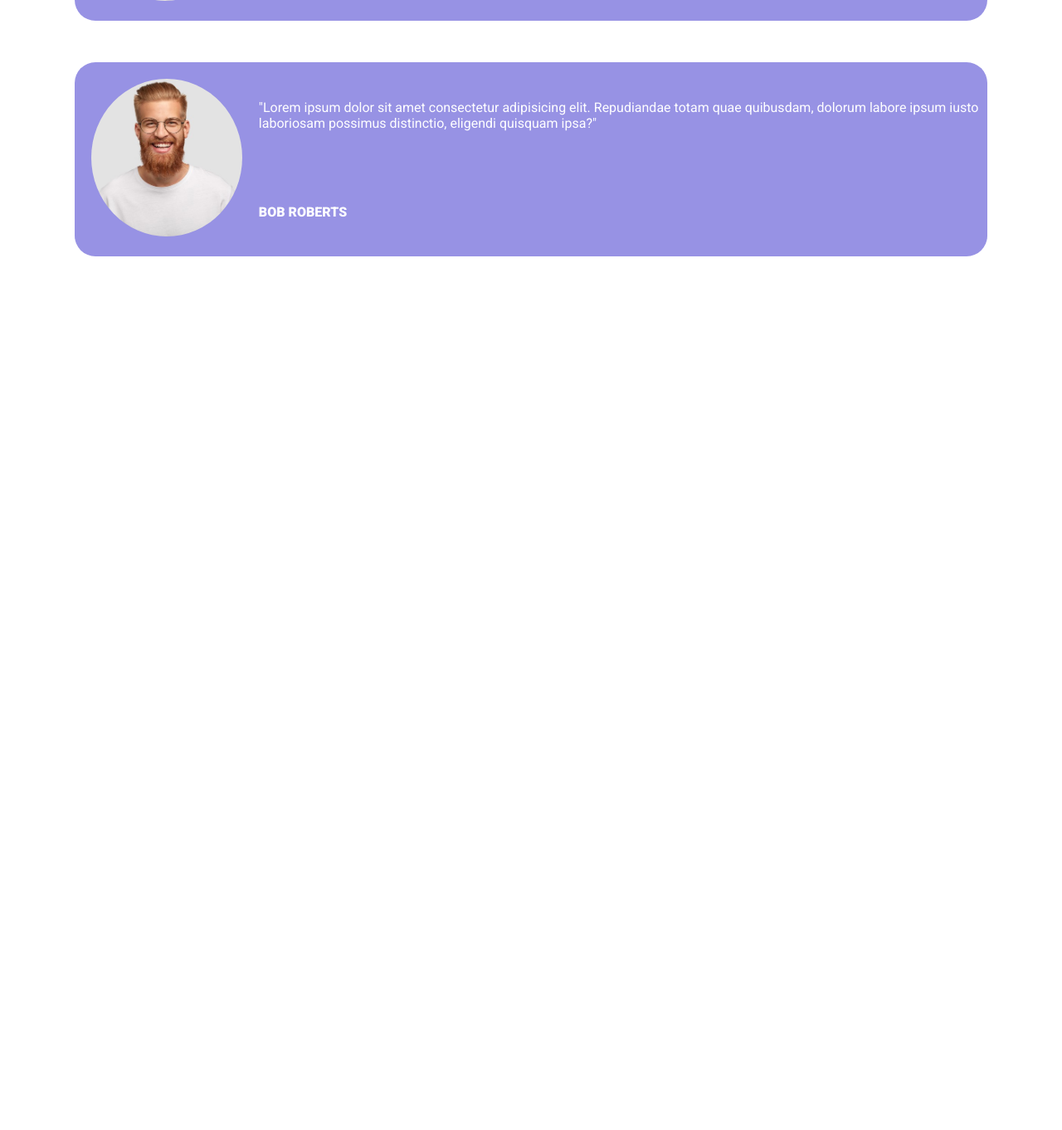
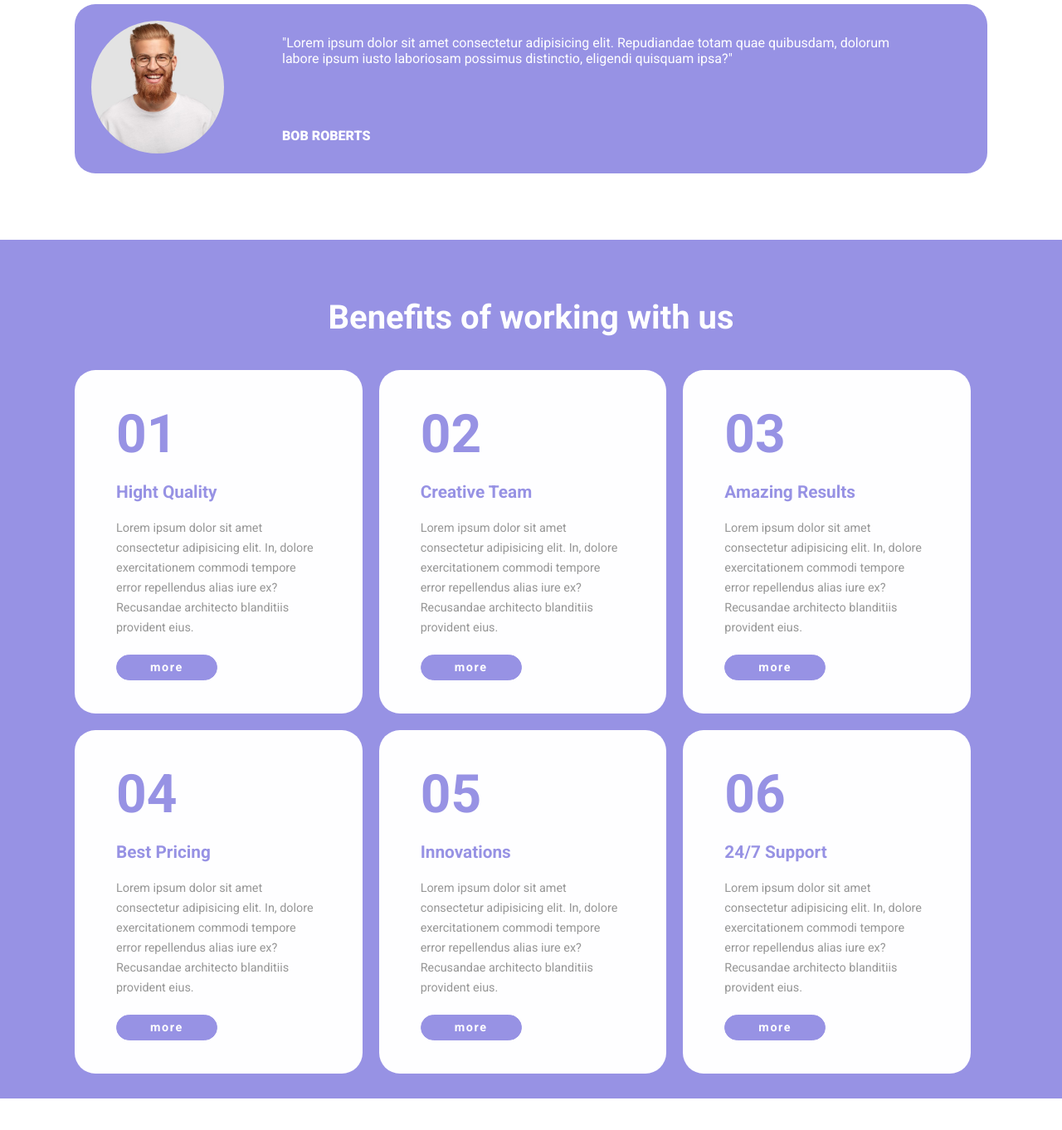
Before and after one commit to venerabaiamankyzy/htmlcss-responsive-layout, a plain HTML site: page index.html in a window 1280 px wide. Shown: the part 2253-3615 px from the top of the page at 83% size. Before the commit the page ends 2642 px from the top, so only its background shows below. Drawn offline with Linux system fonts and the light colour scheme.

Commit message:
+ third section

```diff
--- a/css/style.css
+++ b/css/style.css
@@ -187,7 +187,7 @@ flex-direction: row;
 
 .testim-title h2 {
 	text-align: center;
-	font-size: 3rem;
+	font-size: 2.5rem;
 	color: var(--violet);
 	font-weight: 700;
   margin: 30px;
@@ -201,13 +201,13 @@ flex-direction: row;
 	margin: 50px 0;
 	background-color: var(--violet);
 	display: flex;
-  width: 100%;
   border-radius: 25px;
+  gap: 50px;
 }
 
 #testimonials .card-testimon .card-image img{
-	width: 350px;
-  height: 230px;
+	width: 200px;
+  height: 200px;
   border-radius: 50%;
   padding: 20px;
   object-fit: cover;
@@ -215,7 +215,7 @@ flex-direction: row;
 
 
 #testimonials .card-testimon .card-contents {
-	flex-grow: 1;
+	width: 70%;
 }
 
 #testimonials .card-contents {
@@ -233,8 +233,51 @@ flex-direction: row;
   font-weight: 900;
 }
 
+/* BENEFITS */
+#benefits {
+	margin: 50px 0;
+  background-color: var(--violet);
+  padding: 30px 0;
+}
+#benefits .benef-title {
+  color: var(--white);
+  margin: 40px;
+  text-align: center;
+  font-size: 2.5rem;
+  font-weight: 700;
+}
+#benefits {
+	margin: 50px 0;
+  background-color: var(--violet);
+  padding: 30px 0;
+}
 
+#benefits .card-benef {
+	width: calc(100% / 3 - 20px);
+	padding: 40px 50px;
+  background-color: var(--white);
+  border-radius: 25px;
 
+}
+.card-benef .number {
+  font-size: 4rem;
+  font-weight: 700;
+  color: var(--violet);
+}
+
+.card-benef h3 {
+  font-size: 1.3rem;
+  font-weight: 600;
+  color: var(--violet);
+  margin: 20px 0;
+}
+
+.card-benef p {
+  font-size: .9rem;
+  line-height: 1.5rem;
+  color: var(--p);
+  margin: 20px 0;
+}
 @media all and (max-width: 760px) {
   /* Header */
 
--- a/css/utils.css
+++ b/css/utils.css
@@ -6,6 +6,7 @@
 	--yellow:#fdc15f;
 	--black:rgb(41, 41, 41);
 	--white: #fefeff;
+	--p: #969696;
 }
 
 :root {
@@ -33,15 +34,6 @@
 	font-size: .8rem;
 }
 
-.btn-violet{
-	background-color: #9792e4;
-	border: 1px solid #9792e4;
-	color: #ffffff;
-	text-decoration: none;
-	display: inline-block;
-	font-size: .8rem;
-	text-align: center;
-}
 
 .btn-blue{
 	background-color: var(--blue);
@@ -51,6 +43,20 @@
 	display: inline-block;
 	border-radius: 22px;
 	padding: 5px 50px;
+	font-size: .9rem;
+	letter-spacing: .1rem;
+	font-weight: 600;
+	text-align: center;
+
+}
+.btn-violet{
+	background-color: var(--violet);
+	border: 1px solid var(--violet);
+	color: var(--white);
+	text-decoration: none;
+	display: inline-block;
+	border-radius: 22px;
+	padding: 6px 40px;
 	font-size: .9rem;
 	letter-spacing: .1rem;
 	font-weight: 600;
@@ -87,7 +93,7 @@ a{
 .d-wrap {
   display: flex;
   flex-wrap: wrap;
-  gap: 20px;
+
 }
 .header-head {
   background-color: var(--blue);
@@ -112,3 +118,7 @@ a{
   padding: 0 20px;
   margin: 0 auto;
 }
+
+.g20 {
+	gap: 20px;
+}
--- a/index.html
+++ b/index.html
@@ -61,7 +61,7 @@
 	<main>
 		<section class="jumbotron">
 			<div class="container">
-				<div class="d-wrap mt40 ">
+				<div class="d-wrap g20 mt40 ">
 					<div class="card large-card b-rad30 ">
 						<div class="desc">
 							<h3>Get a demo application</h3>
@@ -142,9 +142,9 @@
 				</div>
 
 				<div class="card-testimon">
-					<figure class="card-image">
+					<div class="card-image">
 						<img src="./img/testimonial1.jpg" alt="photo">
-					</figure>
+					</div>
 					<div class="card-contents">
 						<p>"Lorem ipsum dolor sit amet consectetur adipisicing elit. Repudiandae totam quae quibusdam, dolorum labore ipsum iusto laboriosam possimus distinctio, eligendi quisquam ipsa?"</p>
 						<p class="name">NAT REYNOLDS</p>
@@ -170,6 +170,57 @@
 				</div>
 			</div>
 		</section>
+
+		<section id="benefits">
+			<div class="cards container">
+				<div class="benef-title">Benefits of working with us</div>
+				<div class="d-wrap g20">
+					<div class="card-benef">
+						<div class="number">01</div>
+						<h3>Hight Quality</h3>
+						<p>Lorem ipsum dolor sit amet consectetur adipisicing elit. In, dolore exercitationem commodi tempore error repellendus alias iure ex? Recusandae architecto blanditiis provident eius.</p>
+						<a href="#" class="btn-violet">more</a>
+					</div>
+
+					<div class="card-benef">
+						<div class="number">02</div>
+						<h3>Creative Team</h3>
+						<p>Lorem ipsum dolor sit amet consectetur adipisicing elit. In, dolore exercitationem commodi tempore error repellendus alias iure ex? Recusandae architecto blanditiis provident eius.</p>
+						<a href="#" class="btn-violet">more</a>
+					</div>
+
+					<div class="card-benef">
+						<div class="number">03</div>
+						<h3>Amazing Results</h3>
+						<p>Lorem ipsum dolor sit amet consectetur adipisicing elit. In, dolore exercitationem commodi tempore error repellendus alias iure ex? Recusandae architecto blanditiis provident eius.</p>
+						<a href="#" class="btn-violet">more</a>
+					</div>
+
+					<div class="card-benef">
+						<div class="number">04</div>
+						<h3>Best Pricing</h3>
+						<p>Lorem ipsum dolor sit amet consectetur adipisicing elit. In, dolore exercitationem commodi tempore error repellendus alias iure ex? Recusandae architecto blanditiis provident eius.</p>
+						<a href="#" class="btn-violet">more</a>
+					</div>
+
+					<div class="card-benef">
+						<div class="number">05</div>
+						<h3>Innovations</h3>
+						<p>Lorem ipsum dolor sit amet consectetur adipisicing elit. In, dolore exercitationem commodi tempore error repellendus alias iure ex? Recusandae architecto blanditiis provident eius.</p>
+						<a href="#" class="btn-violet">more</a>
+					</div>
+
+					<div class="card-benef">
+						<div class="number">06</div>
+						<h3>24/7 Support</h3>
+						<p>Lorem ipsum dolor sit amet consectetur adipisicing elit. In, dolore exercitationem commodi tempore error repellendus alias iure ex? Recusandae architecto blanditiis provident eius.</p>
+						<a href="#" class="btn-violet">more</a>
+					</div>
+				</div>
+
+			</div>
+		</section>
+
 	</main>
 </body>
 
```
